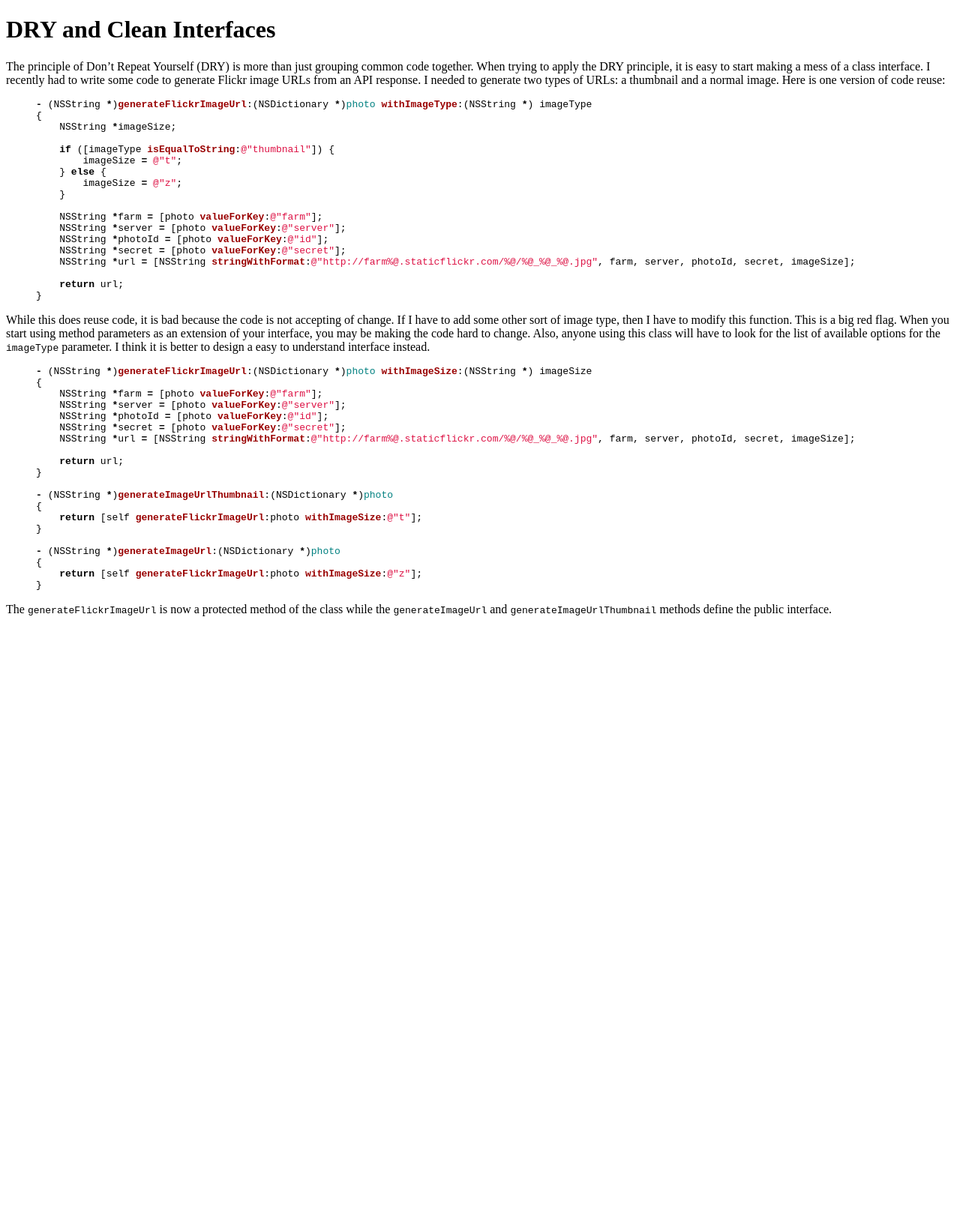
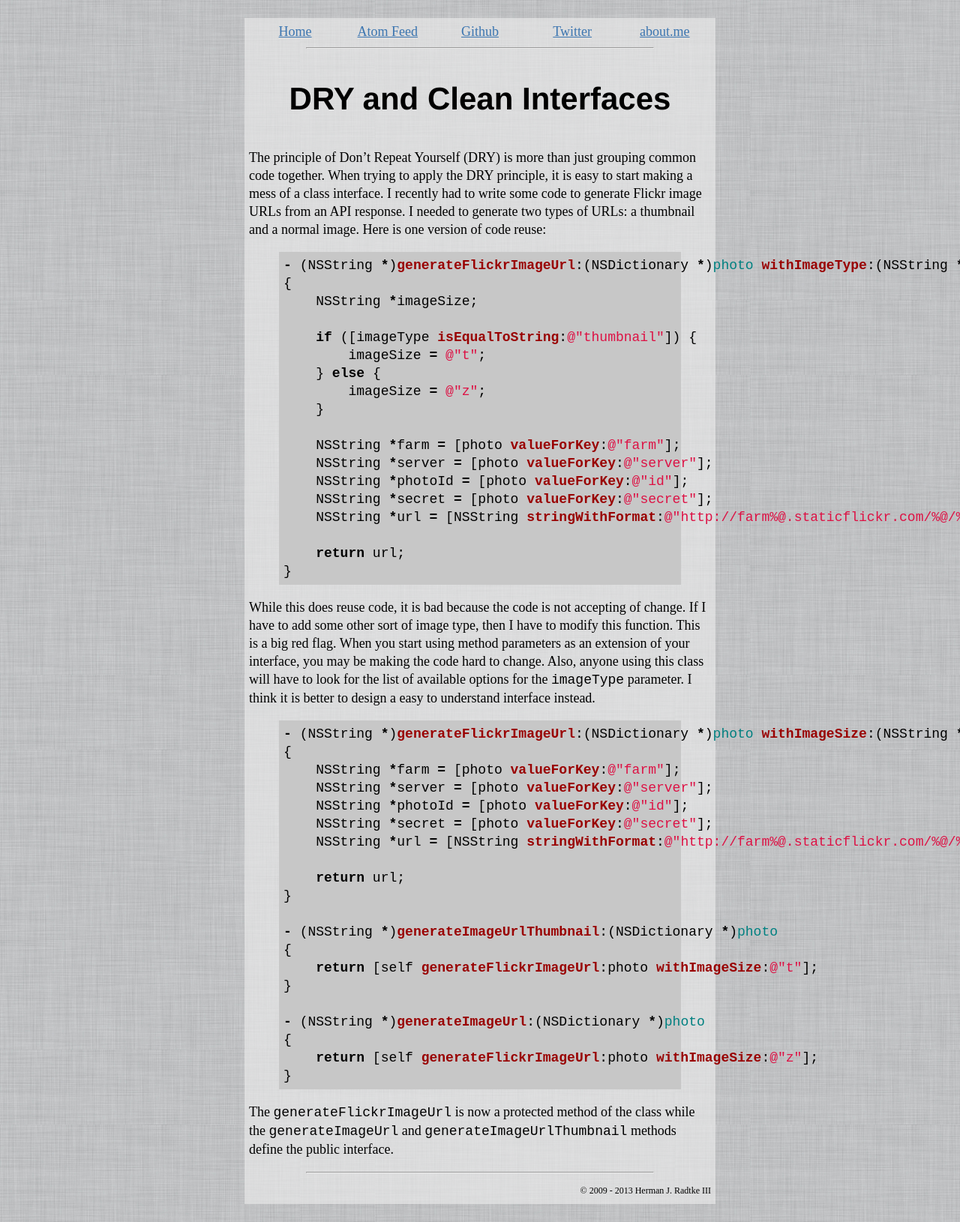
Before and after one commit to hjr3/hjr3.github.io, a Jekyll site: the page built from _posts/2013-03-16-dry-and-clean-interfaces.md, in a window 1280 px wide. Shown: the whole page at 75% size. Built offline with Jekyll 4.4.1, drawn with Linux system fonts in a browser that asks for light colours; before the commit the page ends 900 px from its top, so only the background shows below that.

Commit message:
First iteration of new blog design

```diff
--- /dev/null
+++ b/_includes/footer.html
@@ -0,0 +1,6 @@
+<hr>
+<footer>
+    <p>
+        &copy; 2009 - {{ site.time | date: '%Y' }} Herman J. Radtke III
+    </p>
+</footer>
--- /dev/null
+++ b/_includes/head.html
@@ -0,0 +1,7 @@
+<meta http-equiv="content-type" content="text/html; charset=utf-8" />
+<title>{{ page.title }}</title>
+<meta name="author" content="Herman J. Radtke III" />
+<meta name="viewport" content="width=device-width, initial-scale=1, user-scalable=no" />
+
+<link rel="stylesheet" href="/css/syntax.css" type="text/css" />
+<link rel="stylesheet" href="/css/site.css" type="text/css" />
--- a/_layouts/post.html
+++ b/_layouts/post.html
@@ -1,15 +1,27 @@
 <!DOCTYPE html>
 <html xmlns="http://www.w3.org/1999/xhtml" xml:lang="en" lang="en-us">
 <head>
-   <meta http-equiv="content-type" content="text/html; charset=utf-8" />
-   <title>{{ page.title }}</title>
-   <meta name="author" content="Herman J. Radtke III" />
-
-   <link rel="stylesheet" href="/css/syntax.css" type="text/css" />
+   {% include head.html %}
 </head>
 <body>
+    <section>
+        <header>
+            <nav>
+                <ul>
+                    <li><a href="/">Home</a></li>
+                    <li><a target="_blank" href="/atom.xml">Atom Feed</a></li>
+                    <li><a target="_blank" href="https://github.com/hjr3">Github</a></li>
+                    <li><a target="_blank" href="https://twitter.com/hermanradtke">Twitter</a></li>
+                    <li><a target="_blank" href="https://about.me/hermanradtke">about.me</a></li>
+                </ul>
+            </nav>
+        </header>
+        <div class="clear"></div>
+        <hr />
 
-{{ content }}
+        {{ content }}
 
+        {% include footer.html %}
+    </section>
 </body>
 </html>
--- /dev/null
+++ b/css/site.css
@@ -0,0 +1,101 @@
+.clear {
+    clear: both;
+}
+
+body {
+    background-image: url('/css/background.jpg');
+    background-repeat: repeat;
+    font-size: 18px;
+    line-height: 24px;
+    margin: 24px;
+}
+
+section {
+    width: 50%;
+    margin: auto;
+    background-color: rgba(239, 239, 239, .6);
+    padding: 6px;
+}
+
+h1 {
+    font-size: 42px;
+    line-height: 63px;
+    color: 33302B;
+    font-family: Helvetica;
+    text-align: center;
+}
+
+hr {
+    width: 75%;
+}
+
+a:link {
+    color: #3B75B0;
+}
+
+a:visited {
+    color: #274E75;
+}
+
+a:hover {
+    color: #75C2FF;
+}
+
+a:active {
+    color: #75C2FF;
+}
+
+.posts {
+    list-style-type: square;
+}
+
+.posts li a {
+    font-weight: bold;
+    font-family: Helvetica;
+    line-height: 24px;
+    text-decoration: none;
+}
+
+.posts li span {
+    color: #808080;
+}
+
+pre {
+    background-color: #C7C7C7;
+    padding: 6px;
+}
+
+nav ul {
+    list-style-type: none;
+    width: 100%;
+    margin: 0;
+    padding: 0;
+}
+
+nav ul li {
+    float: left;
+    width: 20%;
+    margin: 0;
+    padding: 0;
+}
+
+nav ul li {
+    display: block;
+    text-align: center;
+
+}
+
+footer {
+    text-align: right;
+}
+
+footer p {
+    display: inline;
+    font-size: 12px;
+}
+
+/*
+.twitter-share-button {
+    vertical-align: middle;
+}
+*/
```
Also changed, not shown: _layouts/default.html (added, +20 -0 lines), index.md (+1 -1 lines), css/background.jpg (added), 1 other file.
